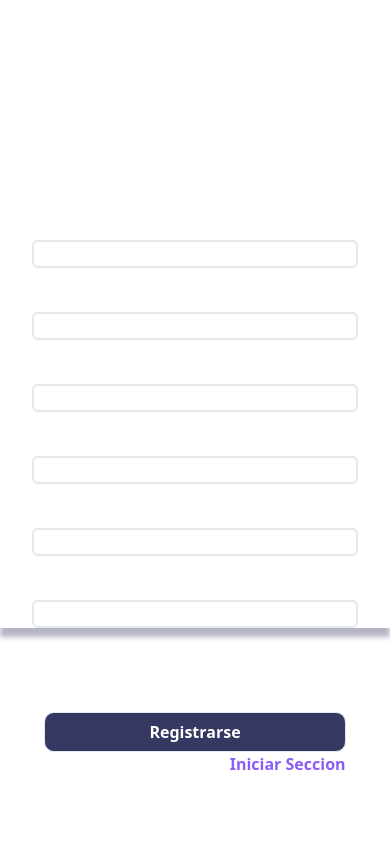
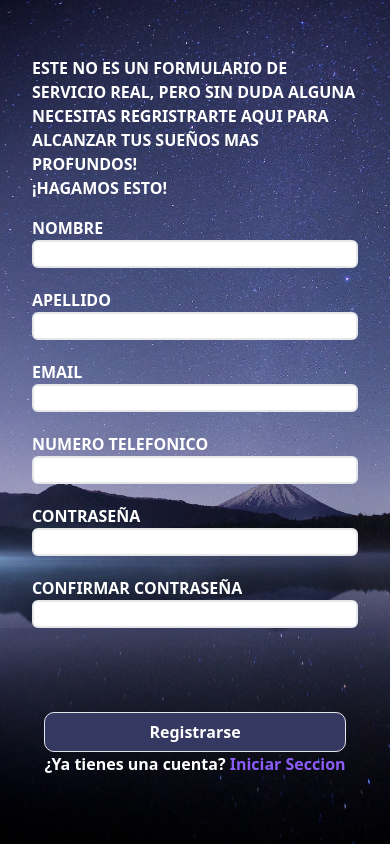
Before and after one commit to Greimil/form-sign-out, a website: page index.html in a window 390 px wide. Drawn offline with Linux system fonts and the light colour scheme.

Commit message:
fixed bg img mobile

```diff
--- a/index.html
+++ b/index.html
@@ -20,7 +20,7 @@
         </div>
 
 
-      <form class="h-full  bg-cover  lg:bg-none flex flex-col gap-4  justify-evenly lg:justify-center font-semibold text-white  lg:text-black lg:w-[70%]  bg-[url('./dist/imgs/sky.jpg')]" action="">
+      <form class="h-full  bg-cover  lg:bg-none flex flex-col gap-4  justify-evenly lg:justify-center font-semibold text-white  lg:text-black lg:w-[70%]  bg-[url('../dist/imgs/sky.jpg')]" action="">
         <div class=" uppercase lg:bg-terciary grid content-end pl-8 pr-8  lg:grid-cols-3  lg:grid-rows-[60px_60px]   items-end h-[30%] " >
           <h1 class=" text-base pt-2 lg:text-xl col-span-2">
             Este no es un formulario de servicio real, pero sin duda alguna
```
